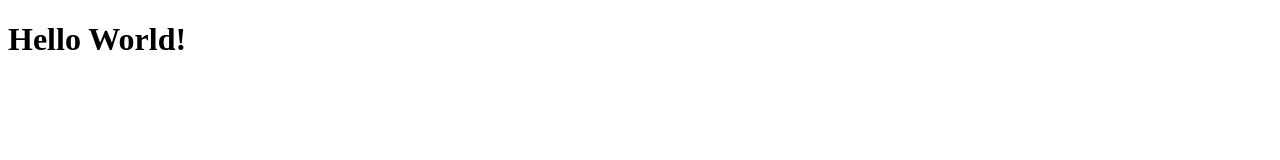
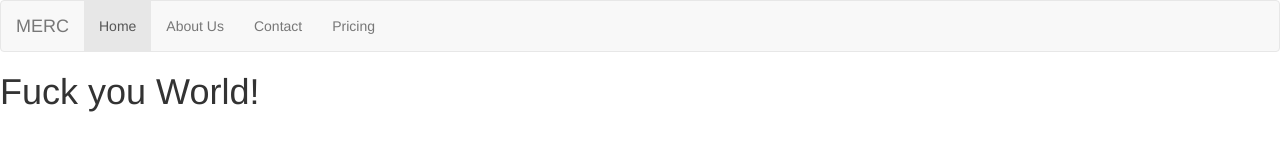
Before and after one commit to aronroyca/mercs, a website: page index.html in a window 1280 px wide. Drawn offline with nearby package versions, Linux system fonts and the light colour scheme.

Commit message:
added in the cdns

```diff
--- a/index.html
+++ b/index.html
@@ -5,13 +5,41 @@
     <meta charset="UTF-8">
     <meta http-equiv="X-UA-Compatible" content="IE=edge">
     <meta name="viewport" content="width=device-width, initial-scale=1.0">
+    <link rel="stylesheet" href="https://maxcdn.bootstrapcdn.com/bootstrap/3.4.1/css/bootstrap.min.css">
     <link rel="stylesheet" href="style.css">
     <title>MERC</title>
 </head>
 
 <body>
-    <h1>Hello World!</h1>
+    <!-- start of header -->
+    <header>
+        <nav class="navbar navbar-default">
+            <div class="container-fluid">
+                <div class="navbar-header">
+                    <a class="navbar-brand" href="#">MERC</a>
+                </div>
+                <ul class="nav navbar-nav">
+                    <li class="active"><a href="#">Home</a></li>
+                    <li><a href="#">About Us</a></li>
+                    <li><a href="#">Contact</a></li>
+                    <li><a href="#">Pricing</a></li>
+                </ul>
+            </div>
+        </nav>
+    </header>
+    <!-- end of header start of main -->
+    <main>
 
+        <h1>Fuck you World!</h1>
+
+    </main>
+    <!-- end of main start of footer -->
+    <footer>
+
+    </footer>
+
+    <script src="https://ajax.googleapis.com/ajax/libs/jquery/3.6.1/jquery.min.js"></script>
+    <script src="https://maxcdn.bootstrapcdn.com/bootstrap/3.4.1/js/bootstrap.min.js"></script>
     <script src="index.js" type="text/javascript"></script>
 </body>
 
```
